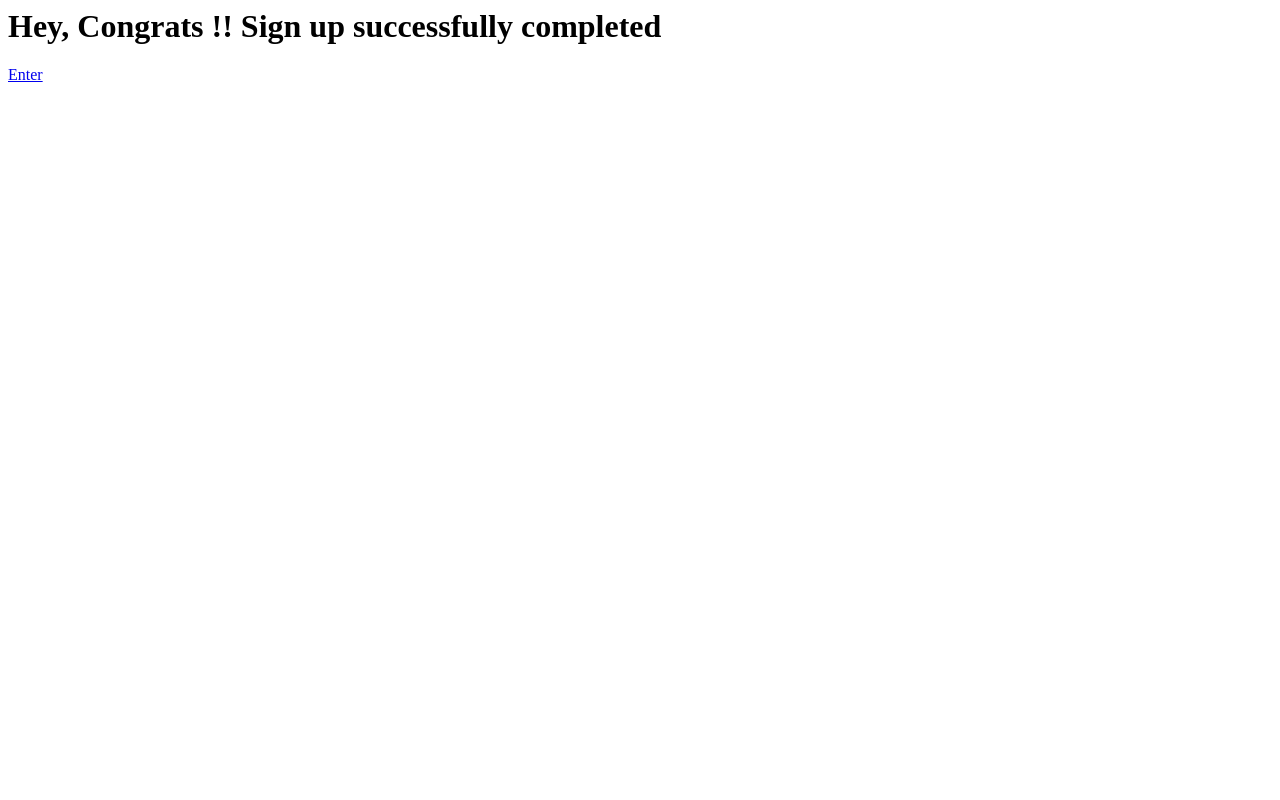
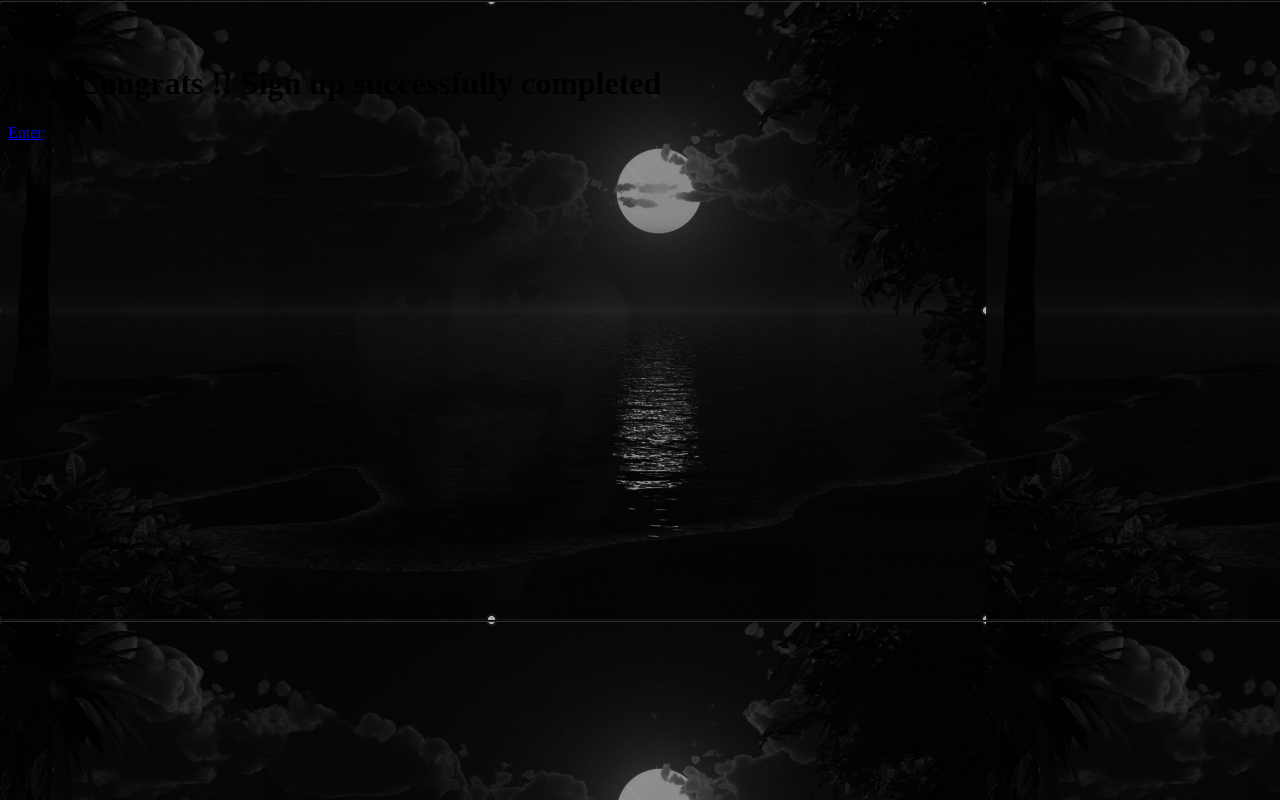
Before and after one commit to Raam043/Sign_Up_-_Sign_In, a plain HTML site: page signup.html in a window 1280 px wide. Drawn offline with Linux system fonts and the light colour scheme.

Commit message:
Update signup.html

```diff
--- a/signup.html
+++ b/signup.html
@@ -1,4 +1,7 @@
 <!DOCTYPE HTML PUBLIC "-//W3C//DTD HTML 4.01 Transitional//EN">
+<Body background="/img/Picture1.png">
+        <br>
+        <br>
 <html>
 <head>
 <title>Congragulations</title>
```
